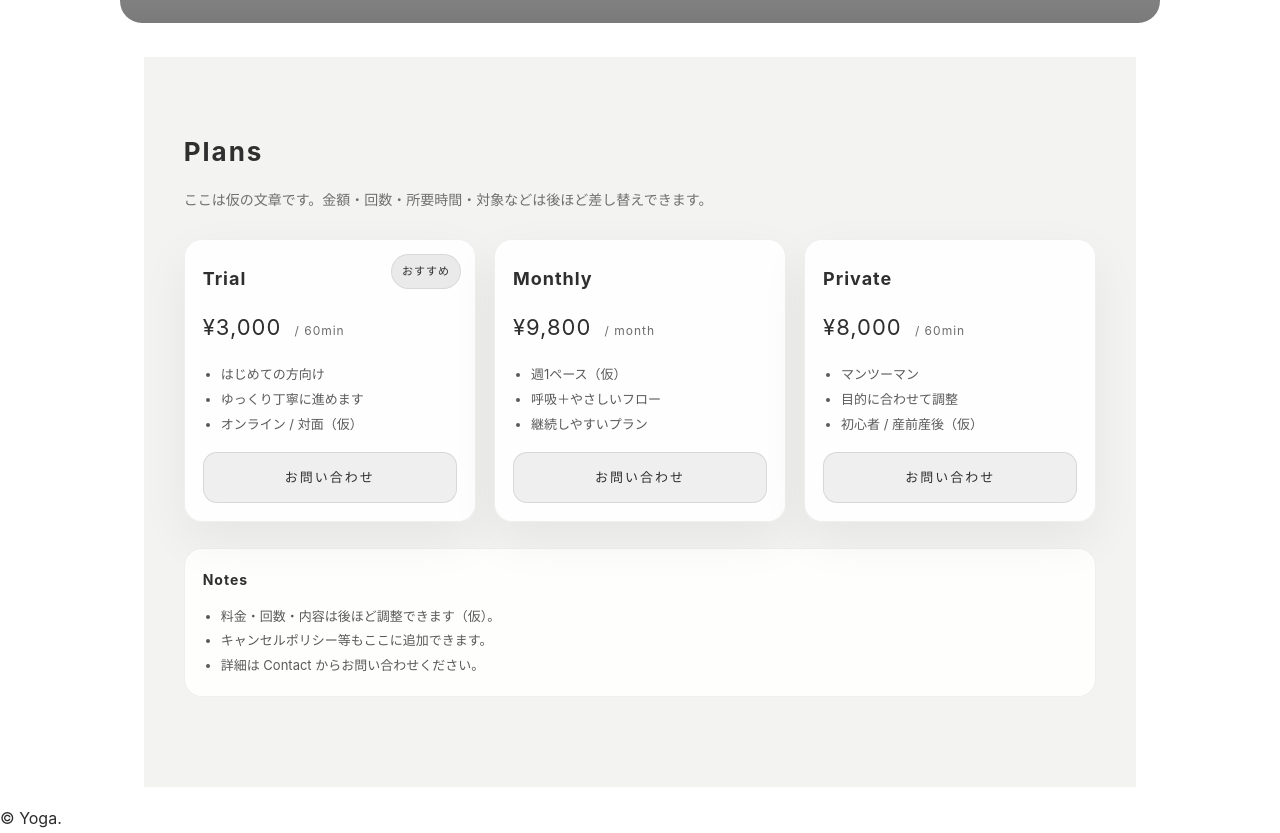
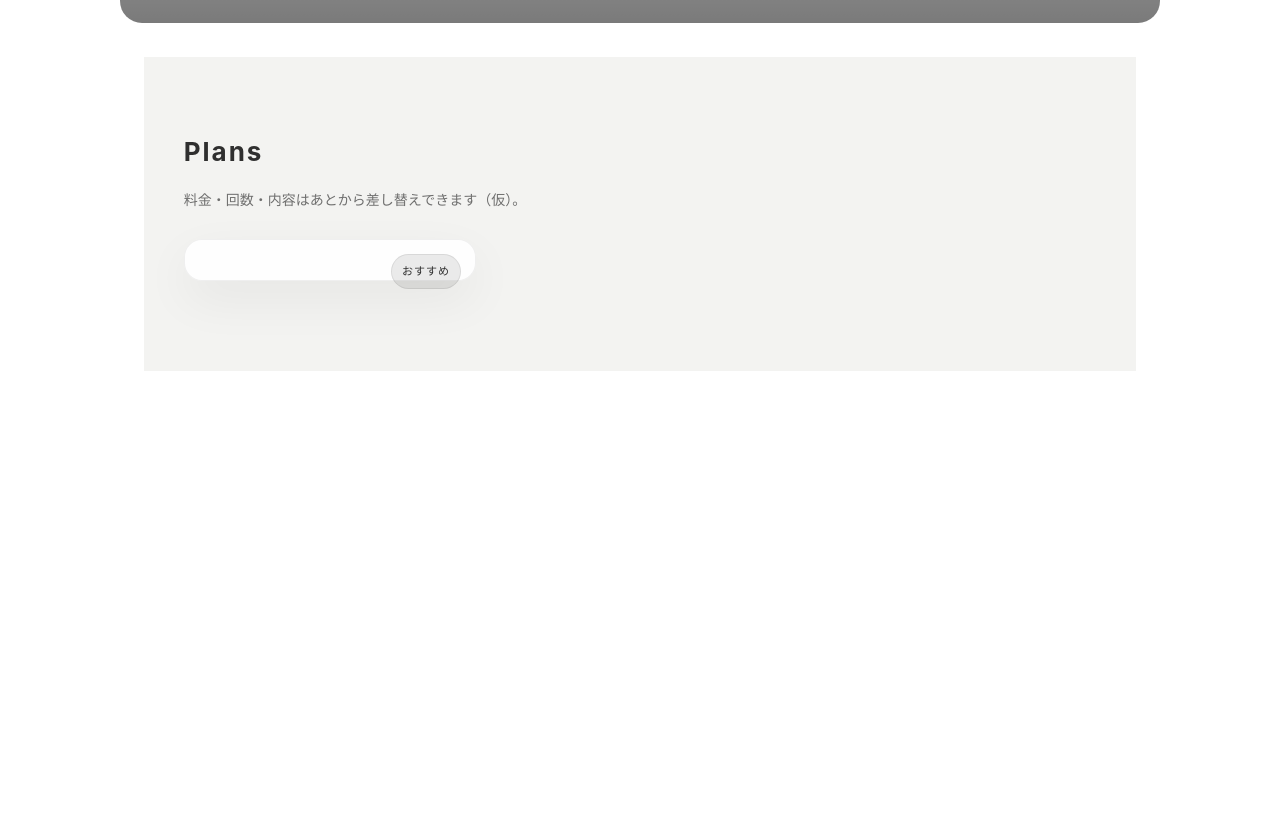
Before and after one commit to 08alice080826-lang/yoga-portfolio, a plain HTML site: page plan/index.html in a window 1280 px wide. Shown: the part 435-1268 px from the top of the page. After the commit the page ends 806 px from the top, so only its background shows below. Drawn offline with Linux system fonts and the light colour scheme.

Commit message:
fix: plan page content

```diff
--- a/assets/css/style.css
+++ b/assets/css/style.css
@@ -1028,3 +1028,26 @@ body.is-menu-open{
     grid-template-columns: 1fr;
   }
 }
+/* =========================
+   Plan Page
+========================= */
+.page-plan .plans{
+  padding: 70px 0 90px;
+  background: #f3f3f1;
+}
+.plans__inner{ width:92%; max-width:1100px; margin:0 auto; }
+.plans__title{ letter-spacing:2px; font-size:26px; margin:0 0 10px; color:#2f2f2f; }
+.plans__lead{ margin:0 0 26px; opacity:.78; line-height:1.9; font-size:14px; color:#4a4a4a; }
+.plans__grid{ display:grid; grid-template-columns:repeat(3,1fr); gap:18px; }
+.plan-card{ position:relative; background:rgba(255,255,255,.92); border:1px solid rgba(0,0,0,.06); border-radius:18px; padding:22px 18px 18px; box-shadow:0 18px 50px rgba(0,0,0,.06); }
+.plan-card__badge{ position:absolute; top:14px; right:14px; margin:0; font-size:11px; letter-spacing:1px; padding:6px 10px; border-radius:999px; background:rgba(0,0,0,.08); border:1px solid rgba(0,0,0,.08); color:#2f2f2f; }
+.plan-card__name{ margin:0 0 10px; font-size:18px; letter-spacing:1px; color:#2f2f2f; }
+.plan-card__price{ margin:0 0 14px; font-size:22px; letter-spacing:1px; color:#2f2f2f; }
+.plan-card__price span{ font-size:12px; opacity:.7; margin-left:6px; }
+.plan-card__list{ margin:0 0 16px; padding:0 0 0 18px; line-height:1.9; font-size:13px; color:#5a5a5a; }
+.plan-card__cta{ display:block; text-align:center; text-decoration:none; padding:12px; border-radius:14px; border:1px solid rgba(0,0,0,.10); background:rgba(0,0,0,.06); color:#2f2f2f; letter-spacing:2px; font-size:13px; }
+.plan-card__cta:hover{ background:rgba(0,0,0,.10); }
+.plan-notes{ margin-top:26px; background:rgba(255,255,255,.85); border:1px solid rgba(0,0,0,.06); border-radius:18px; padding:18px; }
+.plan-notes__title{ margin:0 0 10px; font-size:14px; letter-spacing:1px; color:#2f2f2f; }
+.plan-notes__list{ margin:0; padding:0 0 0 18px; line-height:1.9; font-size:13px; color:#5a5a5a; }
+@media (max-width: 900px){ .plans__grid{ grid-template-columns:1fr; } }
--- a/plan/index.html
+++ b/plan/index.html
@@ -5,7 +5,6 @@
   <meta name="viewport" content="width=device-width, initial-scale=1" />
   <title>Plan | YOGA</title>
 
-  <!-- 既存CSS/JSを利用（相対パス） -->
   <link rel="stylesheet" href="../assets/css/style.css">
   <script src="../assets/js/main.js" defer></script>
 </head>
@@ -13,11 +12,9 @@
 <body class="page-plan">
   <a class="skip-link" href="#content">本文へスキップ</a>
 
-  <!-- header（既存ページに合わせる） -->
   <header class="header is-transparent">
     <nav class="nav">
       <a href="../" class="logo" aria-label="Home">Yoga</a>
-
       <div class="nav-links" aria-label="Primary">
         <a href="../about/">About</a>
         <a href="../practice/">Lesson</a>
@@ -25,7 +22,7 @@
       </div>
     </nav>
 
-    <!-- ===== Hamburger button (top-right) ===== -->
+    <!-- Hamburger button -->
     <button class="menu-btn" type="button"
       aria-label="メニューを開く"
       aria-controls="overlayMenu"
@@ -37,7 +34,6 @@
   </header>
 
   <main id="content" class="main page">
-    <!-- sub-hero（practiceと同じ雰囲気） -->
     <section class="sub-hero" style="background-image:url('../images/practice/power.jpeg')">
       <div class="sub-hero-inner">
         <h1>PLAN</h1>
@@ -45,91 +41,12 @@
       </div>
     </section>
 
-    <!-- Plan cards -->
     <section class="plans">
       <div class="plans__inner">
         <h2 class="plans__title">Plans</h2>
-        <p class="plans__lead">
-          ここは仮の文章です。金額・回数・所要時間・対象などは後ほど差し替えできます。
-        </p>
+        <p class="plans__lead">料金・回数・内容はあとから差し替えできます（仮）。</p>
 
         <div class="plans__grid">
-
-          <!-- Plan 1 -->
           <article class="plan-card">
             <p class="plan-card__badge">おすすめ</p>
-            <h3 class="plan-card__name">Trial</h3>
-            <p class="plan-card__price">¥3,000 <span>/ 60min</span></p>
-            <ul class="plan-card__list">
-              <li>はじめての方向け</li>
-              <li>ゆっくり丁寧に進めます</li>
-              <li>オンライン / 対面（仮）</li>
-            </ul>
-            <a class="plan-card__cta" href="../contact/">お問い合わせ</a>
-          </article>
-
-          <!-- Plan 2 -->
-          <article class="plan-card">
-            <h3 class="plan-card__name">Monthly</h3>
-            <p class="plan-card__price">¥9,800 <span>/ month</span></p>
-            <ul class="plan-card__list">
-              <li>週1ペース（仮）</li>
-              <li>呼吸＋やさしいフロー</li>
-              <li>継続しやすいプラン</li>
-            </ul>
-            <a class="plan-card__cta" href="../contact/">お問い合わせ</a>
-          </article>
-
-          <!-- Plan 3 -->
-          <article class="plan-card">
-            <h3 class="plan-card__name">Private</h3>
-            <p class="plan-card__price">¥8,000 <span>/ 60min</span></p>
-            <ul class="plan-card__list">
-              <li>マンツーマン</li>
-              <li>目的に合わせて調整</li>
-              <li>初心者 / 産前産後（仮）</li>
-            </ul>
-            <a class="plan-card__cta" href="../contact/">お問い合わせ</a>
-          </article>
-
-        </div>
-
-        <!-- Notes -->
-        <div class="plan-notes">
-          <h3 class="plan-notes__title">Notes</h3>
-          <ul class="plan-notes__list">
-            <li>料金・回数・内容は後ほど調整できます（仮）。</li>
-            <li>キャンセルポリシー等もここに追加できます。</li>
-            <li>詳細は Contact からお問い合わせください。</li>
-          </ul>
-        </div>
-
-      </div>
-    </section>
-  </main>
-
-  <footer class="footer">
-    <div class="footer-inner">
-      <p class="footer-note">© <span id="year"></span> Yoga.</p>
-    </div>
-  </footer>
-
-  <!-- ===== Overlay Menu（</body>直前） ===== -->
-  <div id="overlayMenu" class="overlay-menu" aria-hidden="true">
-    <div class="overlay-menu__header">
-      <div class="overlay-menu__logo">YOGA</div>
-      <button class="overlay-menu__close" type="button" aria-label="メニューを閉じる">×</button>
-    </div>
-
-    <nav class="overlay-menu__nav" aria-label="サイトメニュー">
-      <a class="overlay-menu__link" href="/yoga-portfolio/">Home</a>
-      <a class="overlay-menu__link" href="/yoga-portfolio/about/">About</a>
-      <a class="overlay-menu__link" href="/yoga-portfolio/instructor/">Instructor</a>
-      <a class="overlay-menu__link" href="/yoga-portfolio/practice/">Lesson</a>
-      <a class="overlay-menu__link" href="/yoga-portfolio/plan/">Plan</a>
-      <a class="overlay-menu__link" href="/yoga-portfolio/contact/">Contact</a>
-    </nav>
-  </div>
-
-</body>
-</html>
+            <h3 class
```
